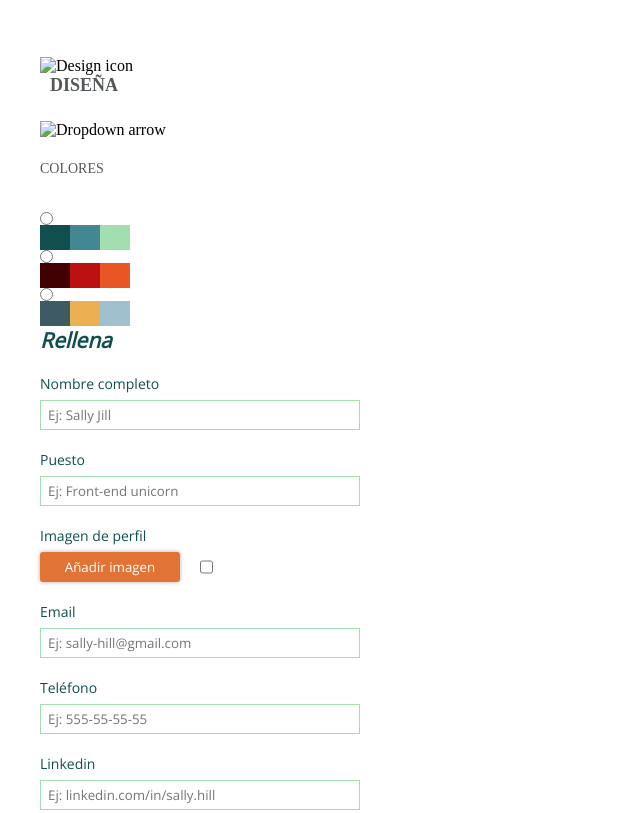
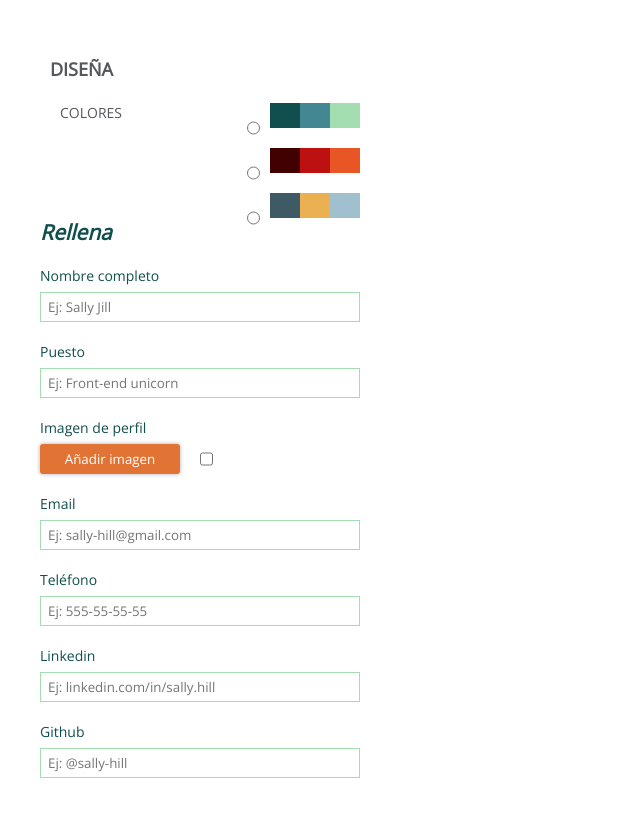
Before and after one commit to Adalab/project-promo-p-module-2-team-9, a website: page public/create.html in a window 1280 px wide. Shown: the top 813 px of the page, without its empty margins (0-640 px from the left). Drawn offline with nearby package versions, Linux system fonts and the light colour scheme.

Commit message:
Design partial update

```diff
--- a/public/create.html
+++ b/public/create.html
@@ -31,75 +31,48 @@
 
     <div class="form">
       <form action="">
-        <section class="design">
+        <fieldset class="design">
 
-        <img
-        src="#"
-        alt="Design icon">
+          <legend class="design__legend">
+              <div>
+                  <i class="design__icon fa-solid fa-object-ungroup"></i>
+                  <h2 class="design__header">Diseña</h2>
+              </div>
+              <i class="fa-solid fa-angle-down"></i>
+              <i class="fa-solid fa-angle-up hidden"></i>
 
-        <h2 class="design__header">
-            Diseña
-        </h2>
+          </legend>
 
-        <img
-         src="#"
-         alt="Dropdown arrow"
-        >
+          <div class="design__colors">
+              <p class="design__text">Colores</p>
+              <div>
 
-        <p class="design__text">
-            Colores
-        </p>
+                  <div class="design__container design__container--1">
+                    <input class="palette" type="radio" id="color1" name="palette" value="color1" />
+                    <div class="design__rectangle design__rectangle--1"></div>
+                    <div class="design__rectangle design__rectangle--2"></div>
+                    <div class="design__rectangle design__rectangle--3"></div>
+                  </div>
 
-        <input
-         type="radio"
-         id="color1"
-         name="color1"
-         value="color1"
-        >
+                  <div class="design__container design__container--2">
+                    <input class="palette" type="radio" id="color2" name="palette" value="color2"/>
+                    <div class="design__rectangle design__rectangle--4"></div>
+                    <div class="design__rectangle design__rectangle--5"></div>
+                    <div class="design__rectangle design__rectangle--6"></div>
+                  </div>
 
-        <div class="design__container">
-            <div class="design__rectangle design__rectangle--1">
-            </div>
-            <div class="design__rectangle design__rectangle--2">
-            </div>
-            <div class="design__rectangle design__rectangle--3">
-            </div>
-        </div>
+                  <div class="design__container design__container--3">
+                    <input class="palette" type="radio" id="color3" name="palette" value="color3" />
+                    <div class="design__rectangle design__rectangle--7"></div>
+                    <div class="design__rectangle design__rectangle--8"></div>
+                    <div class="design__rectangle design__rectangle--9"></div>
+                  </div>
 
-        <input
-         type="radio"
-         id="color2"
-         name="color2"
-         value="color2"
-        >
+              </div>
+          </div>
 
-        <div class="design__container">
-            <div class="design__rectangle design__rectangle--4">
+        </fieldset>
 
-            </div>
-            <div class="design__rectangle design__rectangle--5">
-            </div>
-            <div class="design__rectangle design__rectangle--6">
-            </div>
-        </div>
-
-        <input
-         type="radio"
-         id="color3"
-         name="color3"
-         value="color3"
-        >
-
-        <div class="design__container">
-            <div class="design__rectangle design__rectangle--7">
-            </div>
-            <div class="design__rectangle design__rectangle--8">
-            </div>
-            <div class="design__rectangle design__rectangle--9">
-            </div>
-        </div>
-
-        </section>
         <fieldset class="fill">
           <div>
             <legend class="legend">
--- a/src/scss/layout/_design.scss
+++ b/src/scss/layout/_design.scss
@@ -1,10 +1,12 @@
 .design {
+  width: 320px;
+
   &__header {
     text-transform: uppercase;
     width: 65px;
     height: 24px;
     margin: 0 67px 22px 10px;
-    font-family: OpenSans-SemiBold;
+    font-family: $font-family;
     font-size: 18px;
     font-weight: 600;
     font-stretch: normal;
@@ -14,12 +16,25 @@
     color: $gun-metal;
   }
 
+  &__legend {
+    display: flex;
+    flex-direction: row;
+    justify-content: space-between;
+  }
+
+  &__colors {
+    display: flex;
+    flex-direction: row;
+    justify-content: space-between;
+    padding-left: 20px;
+  }
+
   &__text {
     text-transform: uppercase;
     width: 62px;
     height: 19px;
-    margin: 22px 82px 32px 0;
-    font-family: OpenSans;
+    margin: 0px 82px 32px 0;
+    font-family: $font-family;
     font-size: 14px;
     font-weight: normal;
     font-stretch: normal;
@@ -32,6 +47,10 @@
   &__container {
     display: flex;
     flex-direction: row;
+
+    &--2 {
+      padding: 20px 0px;
+    }
   }
 
   &__rectangle {
@@ -75,3 +94,10 @@
     }
   }
 }
+
+.palette {
+  position: relative;
+  top: 50%;
+  transform: translateY(50%);
+  margin-right: 10px;
+}
--- a/src/scss/main.scss
+++ b/src/scss/main.scss
@@ -11,3 +11,8 @@
 @import "layout/header";
 @import "layout/footer";
 @import "pages/index";
+
+.design__icon {
+  font-family: "Font Awesome 5 Free";
+  color: $dull-orange;
+}
```
Also changed, not shown: public/index.html (+5 -1 lines), src/html/index.html (+1 -1 lines), src/html/partials/design.html (+33 -61 lines), public/assets/css/main.css, 1 other file.
